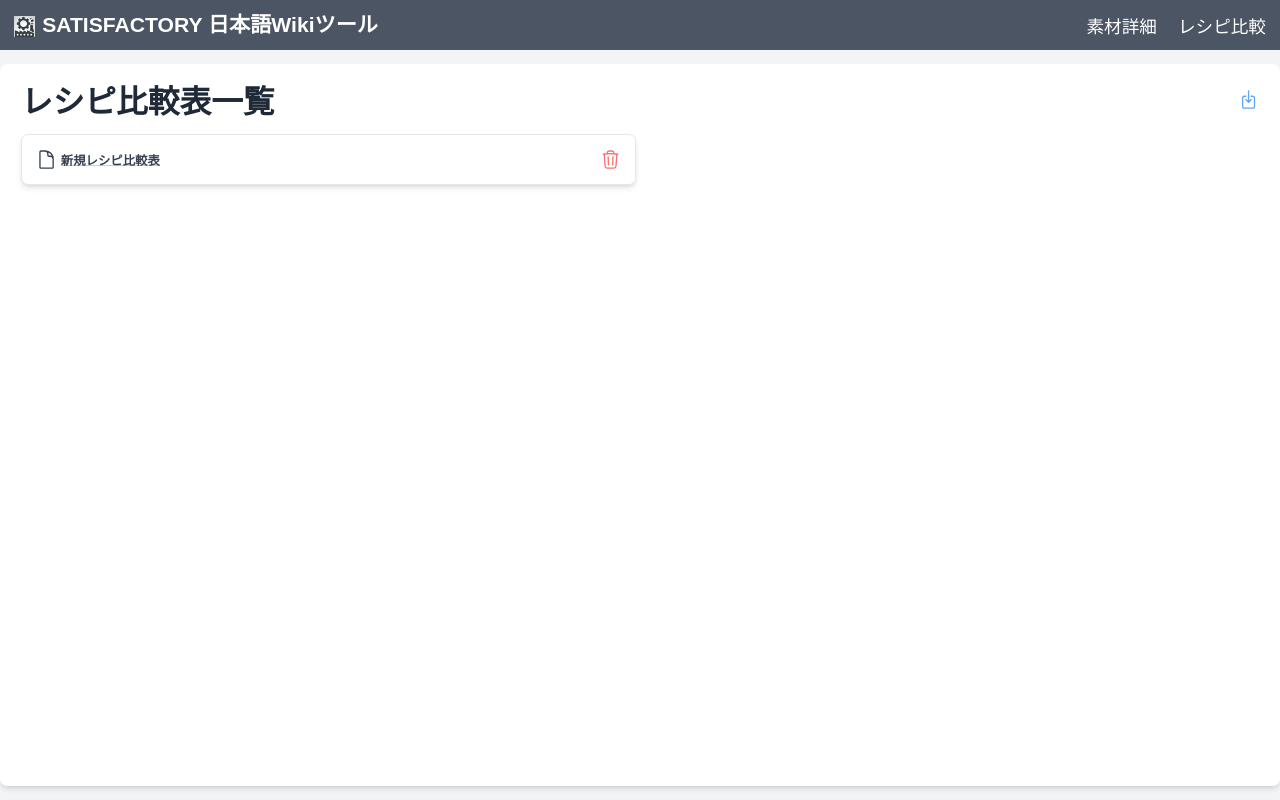
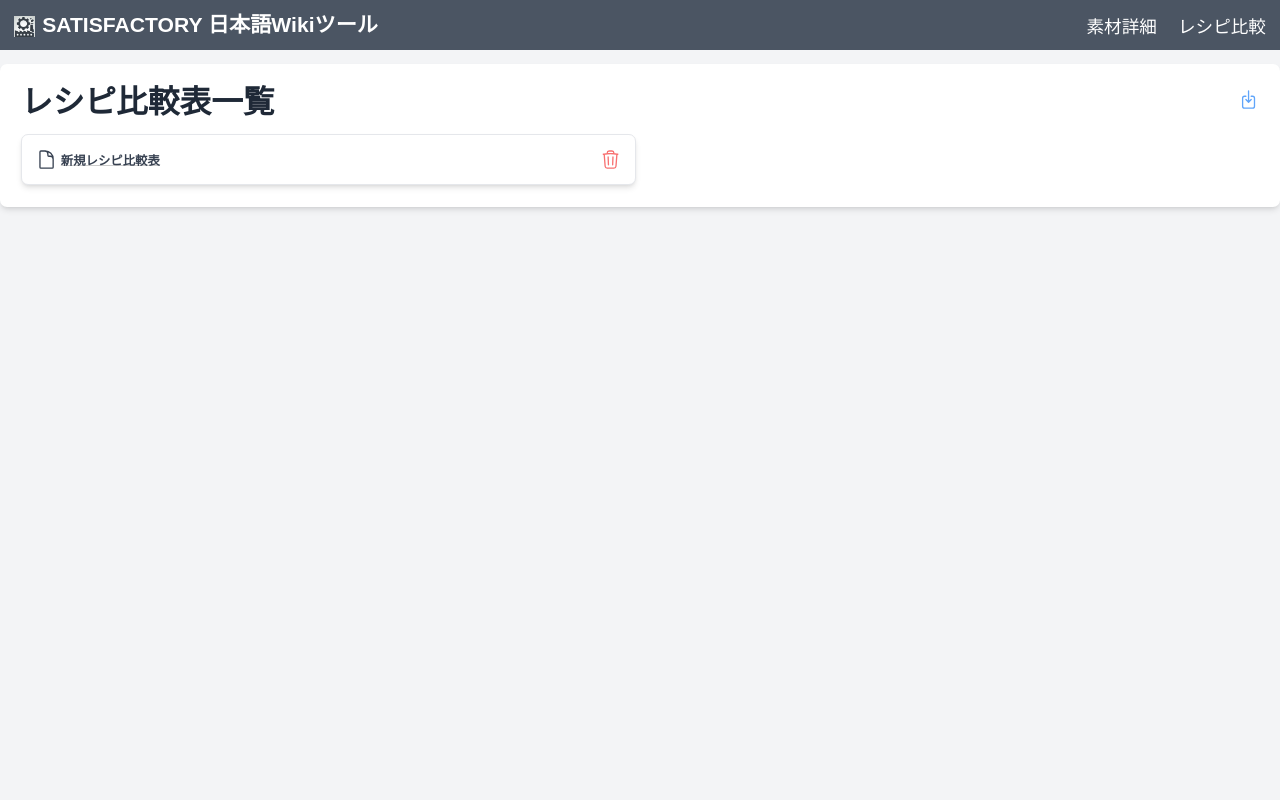
Before and after one commit to ebifrier/satisfactory_wiki, a Next.js app in the folder frontend/: page /compchart in a window 1280 px wide. Built offline with nearby package versions, Linux system fonts and the light colour scheme.

Commit message:
レシピ比較ページのレシピ編成タブのみで、画面内スクロールを有効にした

```diff
--- a/frontend/pages/_app.tsx
+++ b/frontend/pages/_app.tsx
@@ -97,12 +97,7 @@ export default function App({ Component, pageProps }: AppProps): ReactNode {
 
         <Header className="flex-none" />
         <DndProvider backend={HTML5Backend}>
-          <div
-            id="main"
-            className="container flex-1 flex flex-col overflow-y-hidden bg-white 2xl:max-w-8xl rounded-lg shadow-md p-6 mx-auto my-4"
-          >
-            <Component {...pageProps} />
-          </div>
+          <Component {...pageProps} />
         </DndProvider>
       </PersistGate>
     </Provider>
--- a/frontend/pages/compchart/[id].tsx
+++ b/frontend/pages/compchart/[id].tsx
@@ -159,7 +159,10 @@ const CompChartPage: React.FC = () => {
 
   return (
     <OutsideDropArea
-      className="flex-1 flex flex-col overflow-y-hidden"
+      id="main"
+      className={`flex-1 flex flex-col 2xl:max-w-8xl ${
+        activeTab === 0 ? "overflow-y-hidden" : ""
+      }`}
       onDrop={handleDropOutside}
     >
       <PageHead title="レシピ比較表" />
@@ -241,9 +244,7 @@ const CompChartPage: React.FC = () => {
       </div>
 
       {/* 原料／生産物タブ */}
-      <div
-        className={`flex-1 overflow-y-auto ${activeTab === 1 ? "" : "hidden"}`}
-      >
+      <div className={`flex-1 ${activeTab === 1 ? "" : "hidden"}`}>
         <h2 className="text-2xl font-bold mb-1">原料一覧</h2>
         <IngredientSelectTable
           chartId={chartId}
@@ -270,9 +271,7 @@ const CompChartPage: React.FC = () => {
       </div>
 
       {/* WIKIテーブルタブ */}
-      <div
-        className={`flex-1 overflow-y-auto ${activeTab === 2 ? "" : "hidden"}`}
-      >
+      <div className={`flex-1 ${activeTab === 2 ? "" : "hidden"}`}>
         {chartErrors != null && chartErrors.length > 0 ? (
           <div
             className="items-center p-4 mb-4 text-sm border rounded-lg bg-gray-800 text-red-400 border-red-800"
--- a/frontend/pages/compchart/index.tsx
+++ b/frontend/pages/compchart/index.tsx
@@ -13,7 +13,10 @@ const CompChartListPage: React.FC = () => {
   const dispatch = useAppDispatch();
 
   return (
-    <div className="grid grid-cols-1 md:grid-cols-2 gap-2">
+    <div
+      id="main"
+      className="grid grid-cols-1 md:grid-cols-2 gap-2 2xl:max-w-8xl"
+    >
       <PageHead title="レシピ比較表一覧" />
 
       <div className="col-span-full flex mb-2">
--- a/frontend/pages/item.tsx
+++ b/frontend/pages/item.tsx
@@ -122,7 +122,10 @@ function ItemPage() {
   );
 
   return (
-    <div className="grid grid-cols-1 md:grid-cols-[2fr_1fr] gap-x-4 gap-y-2">
+    <div
+      id="main"
+      className="grid grid-cols-1 md:grid-cols-[2fr_1fr] gap-x-4 gap-y-2 2xl:max-w-8xl"
+    >
       <PageHead title="素材詳細" />
 
       <div className="col-span-full">
--- a/frontend/src/styles/style.scss
+++ b/frontend/src/styles/style.scss
@@ -19,6 +19,10 @@ body {
   flex-direction: column;
   height: 100vh;
   max-height: 100vh;
+}
+
+#main {
+  @apply container bg-white rounded-lg shadow-md p-6 mx-auto my-4;
 }
 
 #main a {
```
